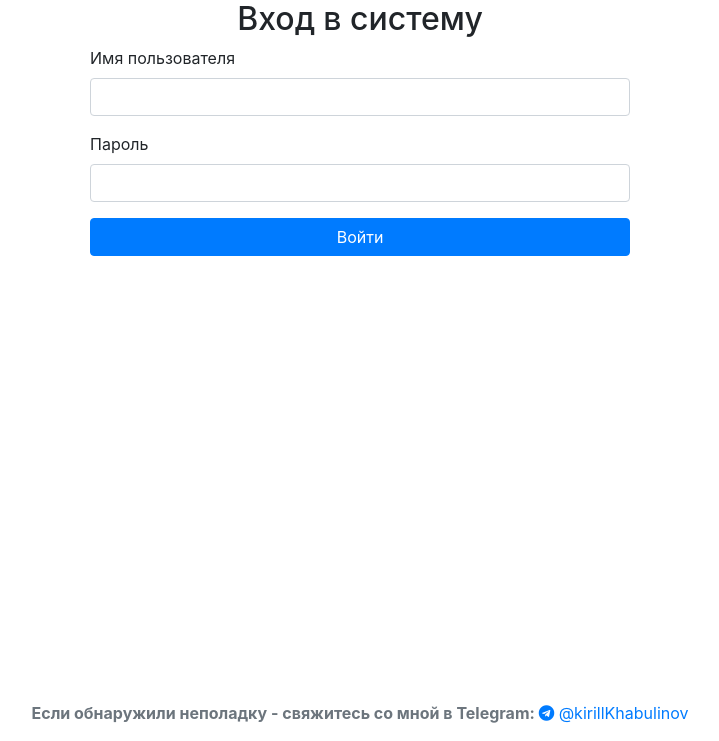
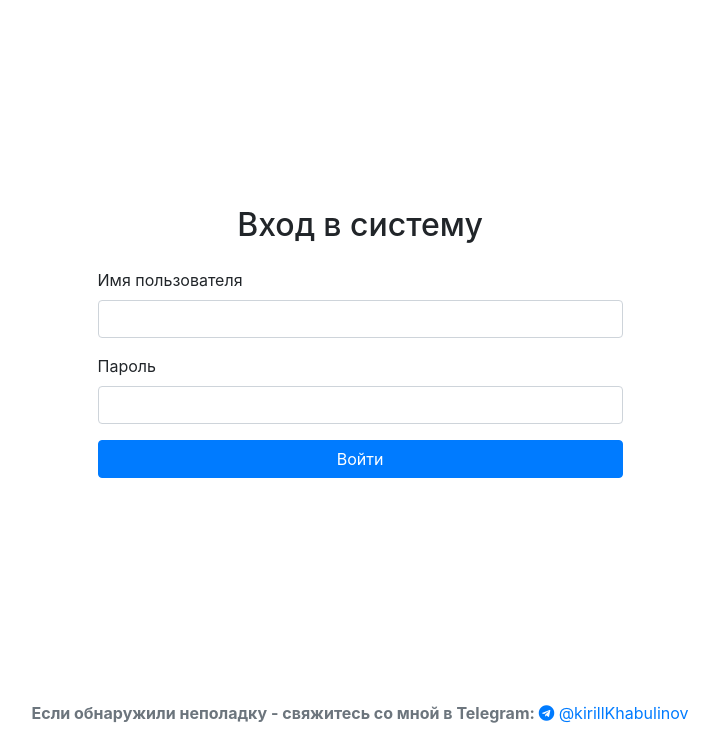
Before and after one commit to kirillgfh/attendance_app, a Flask app: page /login in a window 1280 px wide. Shown: the part 59-800 px from the top of the page, without its empty margins (280-999 px from the left). Run offline with Flask 3, Linux system fonts and the light colour scheme; some libraries are stand-ins or nearby versions.

Commit message:
центрировал форму login'a по вертикали

```diff
--- a/app/templates/base.html
+++ b/app/templates/base.html
@@ -77,7 +77,7 @@
         </div>
     </nav>
 
-    <div class="container">
+    <!-- Убираем лишний контейнер -->
     {% with messages = get_flashed_messages(with_categories=true) %}
         {% if messages %}
             {% for category, message in messages %}
@@ -88,8 +88,6 @@
         {% endif %}
     {% endwith %}
     {% block content %}{% endblock %}
-    </div>
-
 
     <footer class="footer mt-auto py-3">
         <div class="container text-center">
--- a/app/templates/login.html
+++ b/app/templates/login.html
@@ -1,9 +1,9 @@
 {% extends "base.html" %}
 
 {% block content %}
-<div class="row justify-content-center">
+<div class="container vh-100 d-flex justify-content-center align-items-center">
     <div class="col-md-6">
-        <h2 class="text-center">Вход в систему</h2>
+        <h2 class="text-center mb-4">Вход в систему</h2>
         <form method="POST" action="{{ url_for('login') }}">
             <div class="form-group">
                 <label for="username">Имя пользователя</label>
```
Also changed, not shown: app/main2.py (+9 -9 lines). Lines whose indentation alone changed are shown as unchanged.
